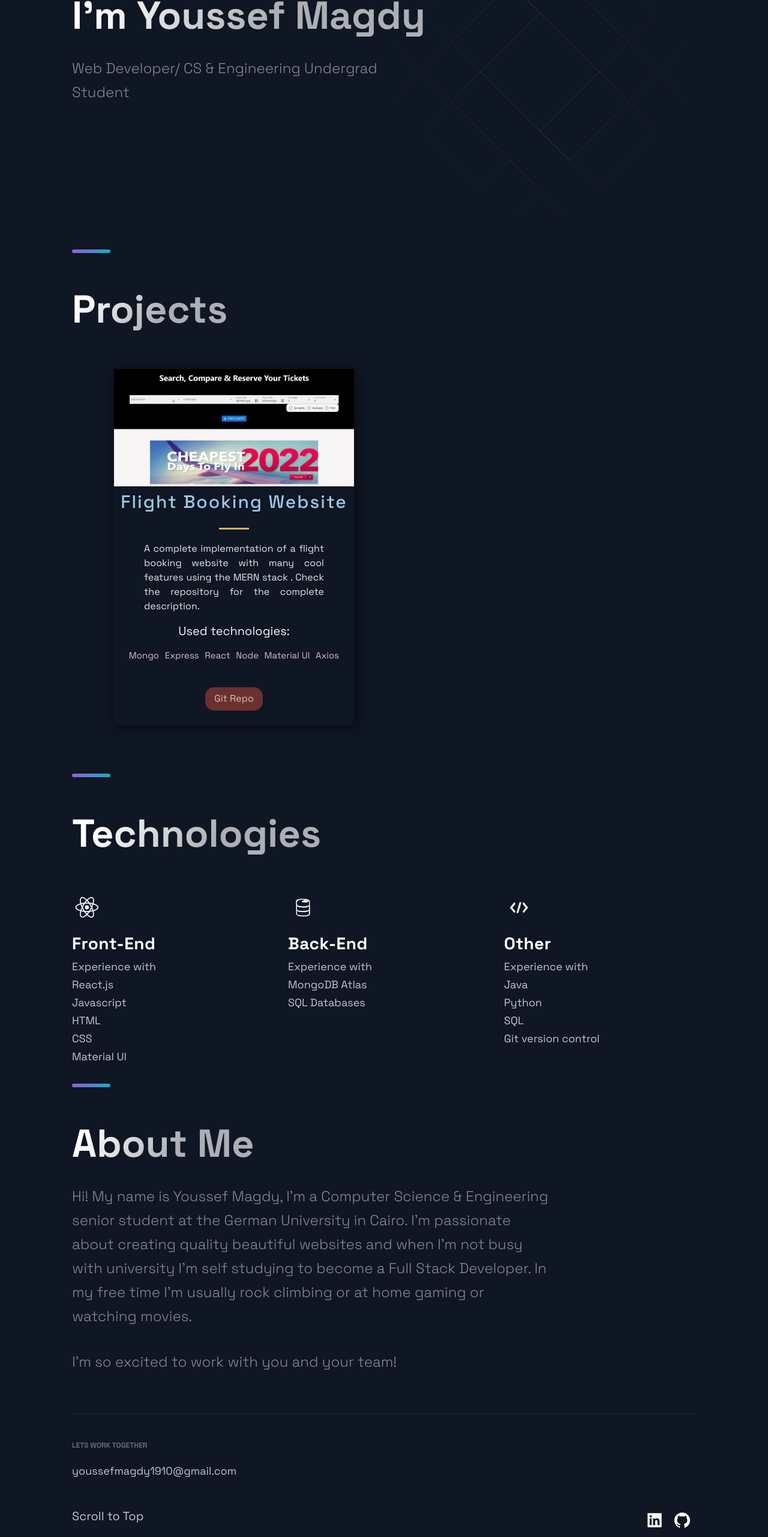
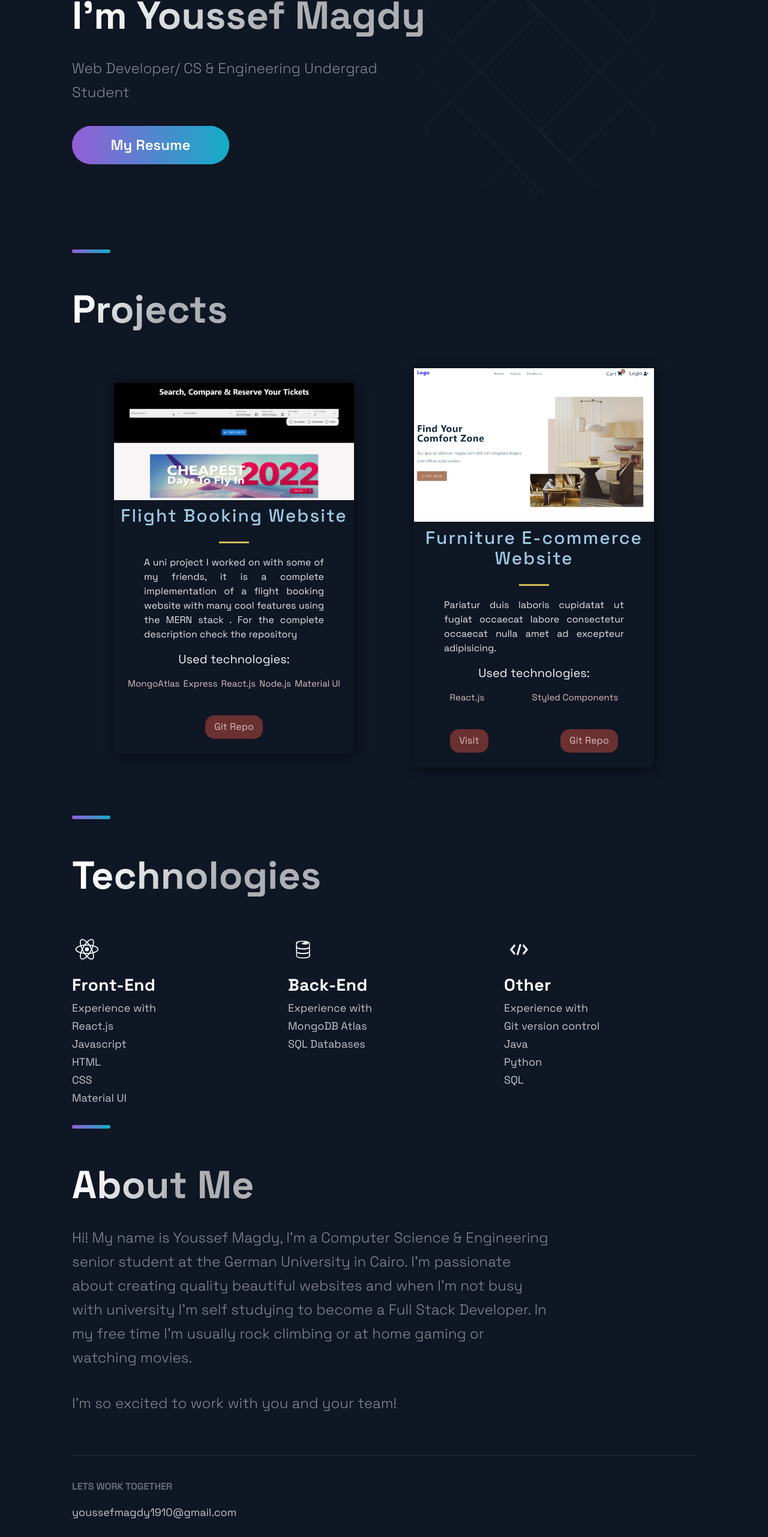
Before and after one commit to youssefmagdyy/portfolio, a Next.js app: page / in a window 1280 px wide. Shown: the part 234-2797 px from the top of the page at 60% size. Built offline with nearby package versions, Linux system fonts and the light colour scheme.

Commit message:
project 2

```diff
--- a/src/components/Footer/Footer.js
+++ b/src/components/Footer/Footer.js
@@ -1,8 +1,9 @@
 import React from 'react';
 import { AiFillGithub, AiFillLinkedin } from 'react-icons/ai';
+import { CgArrowUpO } from 'react-icons/cg';
 import Link from 'next/link';
 import { CompanyContainer, FooterWrapper, LinkColumn, LinkItem, LinkList, LinkTitle, Slogan, SocialContainer, SocialIconsContainer } from './FooterStyles';
-import {NavLink, SocialIcons} from '../Header/HeaderStyles';
+import {NavLink, SocialIcons, UpIcon} from '../Header/HeaderStyles';
 
 const Footer = () => {
   return (
@@ -19,11 +20,9 @@ const Footer = () => {
       </LinkList>
       <SocialIconsContainer>
       <CompanyContainer>
-      <Link href='#top'>
-          <NavLink>
-          Scroll to Top
-            </NavLink>
-         </Link>
+      <UpIcon href='#top'>
+      <CgArrowUpO size= '3rem'/>
+      </UpIcon>
         </CompanyContainer>
         <SocialContainer>
         <SocialIcons href='https://www.linkedin.com/in/youssefmagdyy/'>
@@ -34,7 +33,6 @@ const Footer = () => {
       </SocialIcons>
       </SocialContainer>
       </SocialIconsContainer>
-
     </FooterWrapper>
   );
 };
--- a/src/components/Footer/FooterStyles.js
+++ b/src/components/Footer/FooterStyles.js
@@ -143,7 +143,7 @@ export const LinkColumn = styled.div`
 export const LinkTitle = styled.h4`
 	font-style: normal;
 	font-weight: 600;
-	font-size: 12px;
+	font-size: 16px;
 	line-height: 24px;
 	text-transform: uppercase;
 	color: rgba(255, 255, 255, 0.4);
--- a/src/components/Header/HeaderStyles.js
+++ b/src/components/Header/HeaderStyles.js
@@ -130,3 +130,14 @@ border-radius: 50px;
 
   }
 `
+
+export const UpIcon = styled.a`
+transition: 0.3s ease;
+color: white;
+border-radius: 50px;
+  padding: 8px;
+&:hover {
+    cursor: pointer;
+
+  }
+`
--- a/src/components/Profile/Profile.js
+++ b/src/components/Profile/Profile.js
@@ -1,6 +1,7 @@
 import React from 'react';
 import { Section, SectionText, SectionTitle } from '../../styles/GlobalComponents';
 import { LeftSection } from './ProfileStyles';
+import Button from '../../styles/GlobalComponents/Button';
 
 const Profile = (props) => (
   <Section row nopadding>
@@ -12,6 +13,14 @@ const Profile = (props) => (
       <SectionText>
          Web Developer/ CS & Engineering Undergrad Student
       </SectionText>
+      <Button>
+        <a style={{color:'white'}}
+        href="./resume.pdf"
+        download
+      >
+        My Resume
+      </a>
+      </Button>
     </LeftSection>
 
   </Section>
--- a/src/components/Projects/Projects.js
+++ b/src/components/Projects/Projects.js
@@ -35,6 +35,7 @@ const Projects = () => (
                 </TagList>
               </div>
               <UtilityList>
+              {project.visit && <ExternalLinks href={project.visit}>Visit</ExternalLinks>}
                 <ExternalLinks href={project.link}>Git Repo</ExternalLinks>
               </UtilityList>
             </BlogCard>
--- a/src/components/Technologies/Technologies.js
+++ b/src/components/Technologies/Technologies.js
@@ -49,10 +49,11 @@ const Technologies = () =>  (
           </ListTitle>
           <ListParagraph>
           Experience with <br />
-            Java <br />
+          Git version control <br />
+          Java <br />
             Python <br />
-            SQL <br />
-            Git version control
+            SQL
+
           </ListParagraph>
         </ListContainer>
       </ListItem>
--- a/src/data/data.js
+++ b/src/data/data.js
@@ -1,10 +1,21 @@
 export const projects = [
   {
     title: 'Flight Booking Website',
-    description: "A complete implementation of a flight booking website with many cool features using the MERN stack . Check the repository for the complete description.",
+    description: "A uni project I worked on with some of my friends, it is a complete implementation of a flight booking website with many cool features using the MERN stack . For the complete description check the repository ",
       image: '/images/project1.png',
-      tags: ['Mongo', 'Express', 'React', 'Node', 'Material UI', 'Axios'],
+      tags: ['MongoAtlas', 'Express', 'React.js', 'Node.js', 'Material UI'],
     link: 'https://github.com/advanced-computer-lab/AclProject',
     id: 0,
   },
+
+  {
+    title: 'Furniture E-commerce Website',
+    description: "Pariatur duis laboris cupidatat ut fugiat occaecat labore consectetur occaecat nulla amet ad excepteur adipisicing.",
+      image: '/images/project2.png',
+      tags: ['React.js', 'Styled Components'],
+    link: 'https://github.com/youssefmagdyy/shopping-website',
+    visit:'https://furniture-land.vercel.app',
+    id: 1,
+  },
+
 ];
--- /dev/null
+++ b/src/styles/GlobalComponents/Button.js
@@ -0,0 +1,11 @@
+import React from 'react'
+
+import { ButtonBack, ButtonFront } from './index'
+
+const Button = (props) => (
+  <ButtonBack alt={props.alt} form={props.form} disabled={props.disabled}>{props.children}
+    <ButtonFront alt={props.alt} onClick={props.onClick} disabled={props.disabled}>{props.children}</ButtonFront>
+  </ButtonBack>
+);
+
+export default Button
```
Also changed, not shown: public/images/project2.PNG (added), 1 other file (tests, documents, lock files or other folders).
